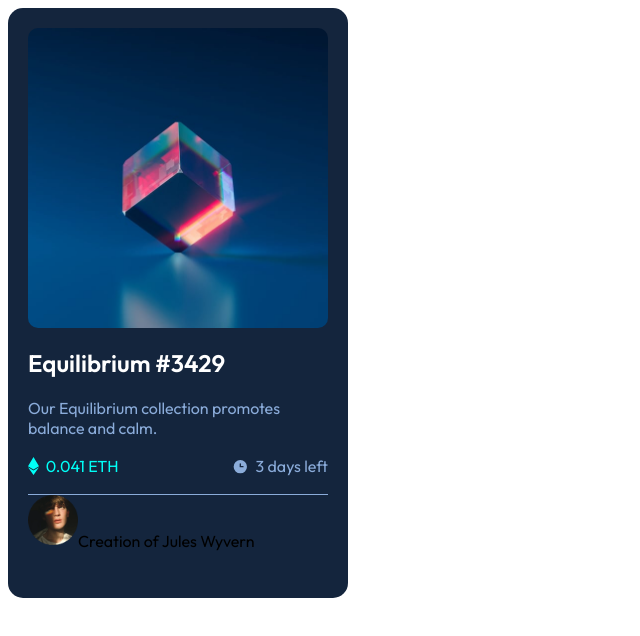
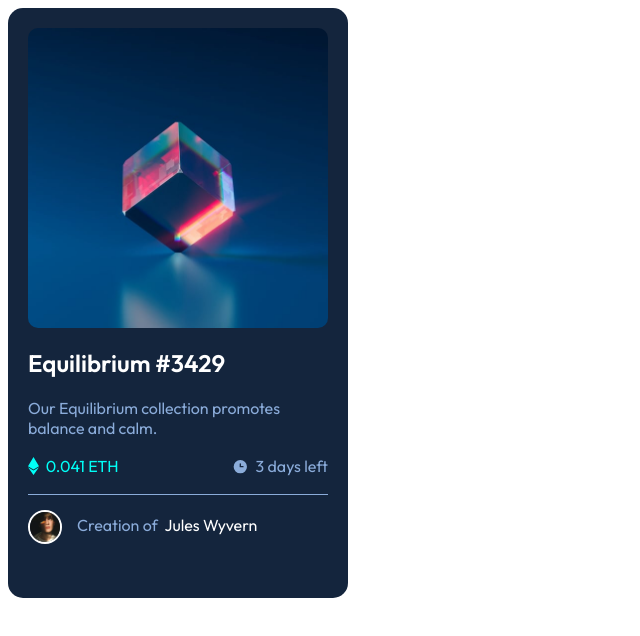
Before and after one commit to AlistairTait12/FrontendMentorChallenges, a plain HTML site: page nft-preview-card-component/index.html in a window 1280 px wide. Shown: the whole page, without its empty margins (0-640 px from the left). Drawn offline with Linux system fonts and the light colour scheme.

Commit message:
first iteration of the challenge, needs work still

```diff
--- a/nft-preview-card-component/index.html
+++ b/nft-preview-card-component/index.html
@@ -27,7 +27,13 @@
       </span>
     </div>
     <div class="creator-info-container">
-      <img class="hero-image" src="./images/image-avatar.png" alt="" class="data-item"><span class="data-item">Creation of Jules Wyvern</span>
+      <span>
+        <span class="avatar-container data-item">
+          <img class="avatar" src="./images/image-avatar.png" alt="">
+        </span>
+        <span class="data-item creator-label">Creation of&nbsp;</span>
+        <span class="data-item creator-name">Jules Wyvern</span>
+      </span>
     </div>
   </div>
 </body>
--- a/nft-preview-card-component/styles.css
+++ b/nft-preview-card-component/styles.css
@@ -64,4 +64,33 @@ body {
 .creator-info-container {
   border-top: 1px solid var(--soft-blue);
   height: 50px;
+  padding: 15px 0;
+  vertical-align: middle;
 }
+
+.avatar-container {
+  border: 2px solid var(--white);
+  border-radius: 50%;
+  display: block;
+  height: 30px;
+  width: 30px;
+  float: left;
+  margin-right: 15px;
+}
+
+.creator-label {
+  margin-top: 5px;
+  display: inline-block;
+  color: var(--soft-blue);
+}
+
+.creator-name {
+  margin-top: 5px;
+  display: inline-block;
+  color: var(--white);
+}
+
+.avatar {
+  height: 100%;
+  width: 100%;
+}
```
